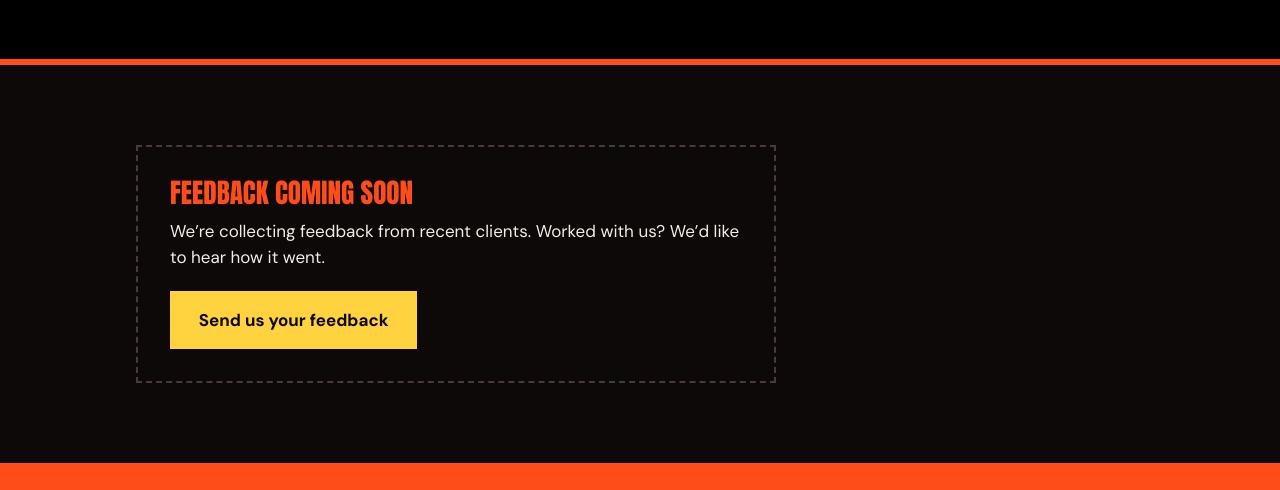
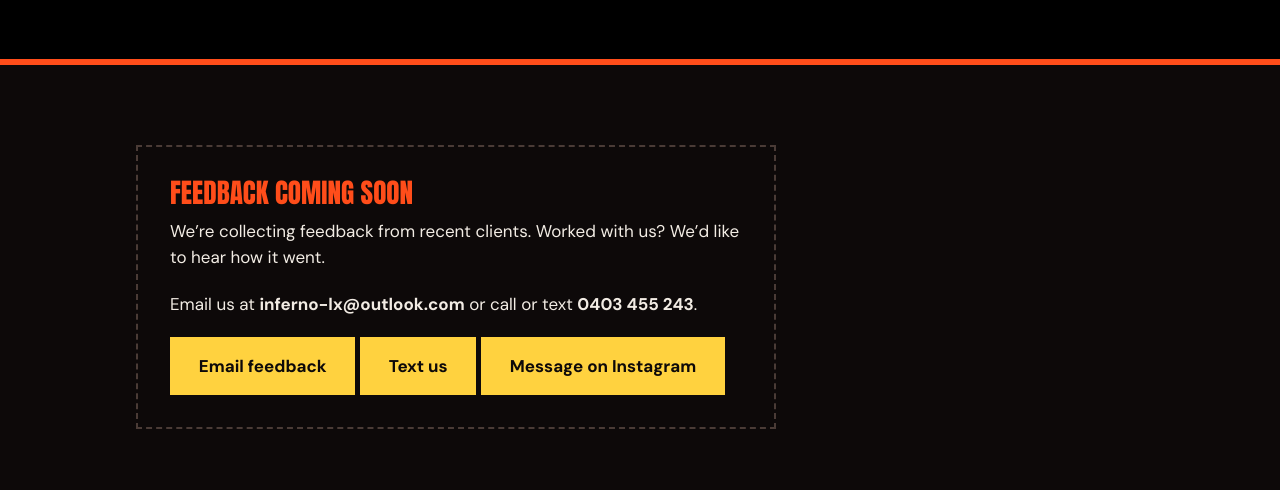
Before and after one commit to dsloane03-netizen/infernolx, a plain HTML site: page feedback.html in a window 1280 px wide. Shown: the part 310-800 px from the top of the page. Drawn offline with Linux system fonts and the light colour scheme.

Commit message:
Add files via upload

```diff
--- a/feedback.html
+++ b/feedback.html
@@ -25,7 +25,8 @@
       <div id="empty" class="empty" hidden>
         <h3>Feedback coming soon</h3>
         <p>We’re collecting feedback from recent clients. Worked with us? We’d like to hear how it went.</p>
-        <p><a class="btn" href="mailto:inferno-lx@outlook.com?subject=Feedback%20for%20Inferno%20LX">Send us your feedback</a></p>
+        <p>Email us at <b>inferno-lx@outlook.com</b> or call or text <b>0403 455 243</b>.</p>
+        <p class="btns"><a class="btn" href="mailto:inferno-lx@outlook.com?subject=Feedback%20for%20Inferno%20LX">Email feedback</a> <a class="btn" href="sms:0403455243">Text us</a> <a class="btn" href="https://www.instagram.com/inferno_lx" target="_blank" rel="noopener">Message on Instagram</a></p>
       </div>
     </div>
   </section>
```
